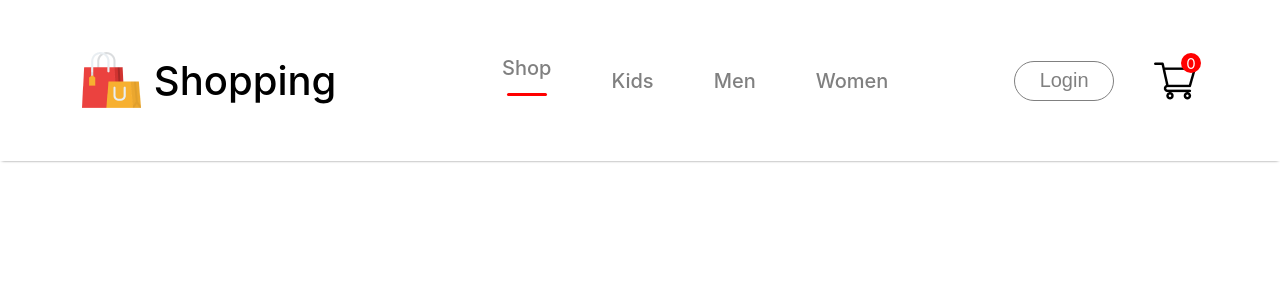
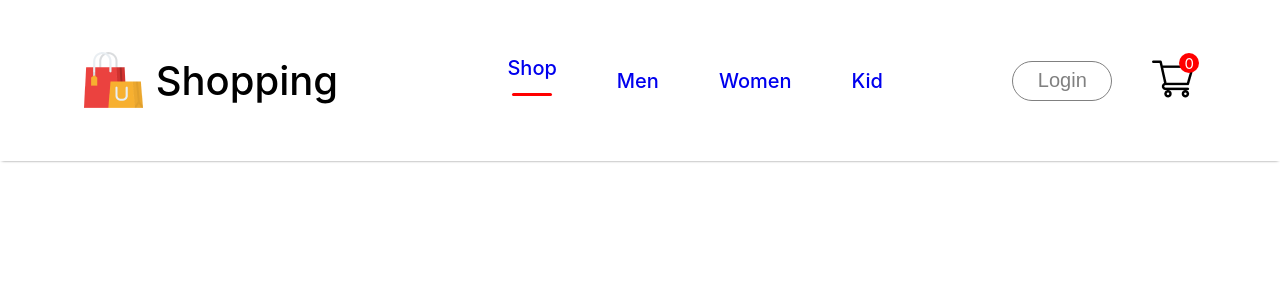
Before and after one commit to Prahlad-Shakyaa/E-Commerce-ReactJS, a React (Create React App) app: page / in a window 1280 px wide. Shown: the top 300 px of the page. Built offline with nearby package versions, Linux system fonts and the light colour scheme.

Commit message:
navbar design completed

```diff
--- a/package.json
+++ b/package.json
@@ -9,6 +9,7 @@
     "@testing-library/user-event": "^13.5.0",
     "react": "^19.0.0",
     "react-dom": "^19.0.0",
+    "react-router-dom": "^7.3.0",
     "react-scripts": "5.0.1",
     "web-vitals": "^2.1.4"
   },
--- a/src/App.js
+++ b/src/App.js
@@ -1,10 +1,29 @@
 import './App.css';
 import Navbar from './Components/Navbar/Navbar';
+import { BrowserRouter, Routes, Route } from 'react-router-dom';
+import Shop from './Pages/Shop';
+import ShopCategory from './Pages/ShopCategory';
+import Product from './Pages/Product';
+import Cart from './Pages/Cart';
+import LoginSignup from './Pages/LoginSignup';
 
 function App() {
   return (
     <div>
-      <Navbar />
+      <BrowserRouter>
+        <Navbar />
+        <Routes>
+          <Route path='/' element={<Shop />} />
+          <Route path='/mens' element={<ShopCategory category="men" />} />
+          <Route path='/womens' element={<ShopCategory category="women" />} />
+          <Route path='/kids' element={<ShopCategory category="kid" />} />
+          <Route path='/product' element={<Product />}>
+            <Route path=':productId' element={<Product />} />
+          </Route>
+          <Route path='/cart' element={<Cart />} />
+          <Route path='/login' element={<LoginSignup />} />
+        </Routes>
+      </BrowserRouter>
     </div>
   );
 }
--- a/src/Components/Navbar/Navbar.jsx
+++ b/src/Components/Navbar/Navbar.jsx
@@ -2,9 +2,10 @@
 import './Navbar.css'
 import logo from '../Assets/logo.png'
 import cart_icon from '../Assets/cart_icon.png'
+import { Link } from 'react-router-dom'
 
 const Navbar = () => {
-  const [menu,setMenu] = useState("shop")
+  const [menu, setMenu] = useState("shop")
   return (
     <div className='navbar'>
       <div className='nav-logo'>
@@ -12,14 +13,14 @@
         <p>Shopping</p>
       </div>
       <ul className='nav-menu'>
-        <li onClick={()=>{setMenu("shop")}}>Shop{menu==="shop"?<hr/>:<></>}</li>
-        <li onClick={()=>{setMenu("kids")}}>Kids{menu==="kids"?<hr/>:<></>}</li>
-        <li onClick={()=>{setMenu("men")}}>Men{menu==="men"?<hr/>:<></>}</li>
-        <li onClick={()=>{setMenu("women")}}>Women{menu==="women"?<hr/>:<></>}</li>
+        <li onClick={() => { setMenu("shop") }}><Link style={{textDecoration: 'none'}} to='/'>Shop</Link>{menu === "shop" ? <hr /> : <></>}</li>
+        <li onClick={() => { setMenu("mens") }}><Link style={{textDecoration: 'none'}} to='/mens'>Men</Link>{menu === "mens" ? <hr /> : <></>}</li>
+        <li onClick={() => { setMenu("womens") }}><Link style={{textDecoration: 'none'}} to='/womens'>Women</Link>{menu === "womens" ? <hr /> : <></>}</li>
+        <li onClick={() => { setMenu("kids") }}><Link style={{textDecoration: 'none'}} to='/kids'>Kid</Link>{menu === "kids" ? <hr /> : <></>}</li>
       </ul>
       <div className='nav-login-cart'>
-        <button>Login</button>
-        <img src={cart_icon} alt="" />
+        <Link to='/login'><button>Login</button></Link>
+        <Link to='/cart'><img src={cart_icon} alt="" /></Link>
         <div className='nav-cart-count'>0</div>
       </div>
     </div>
```
Also changed, not shown: 1 other file (tests, documents, lock files or other folders).
